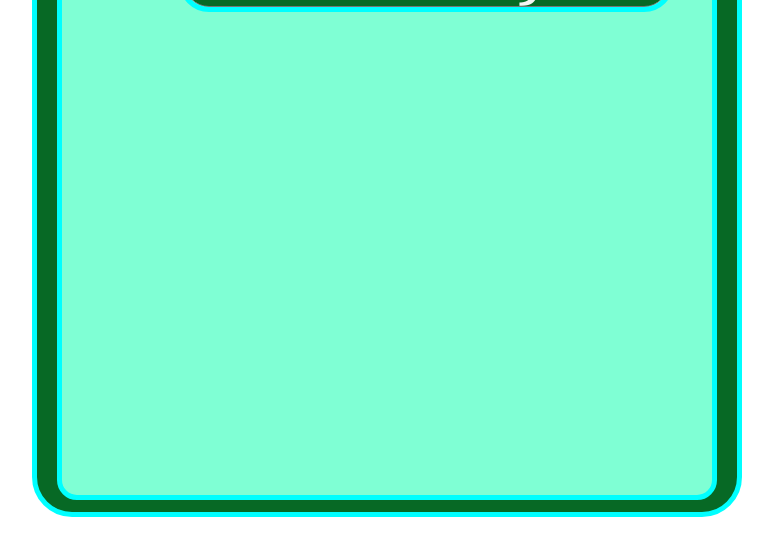
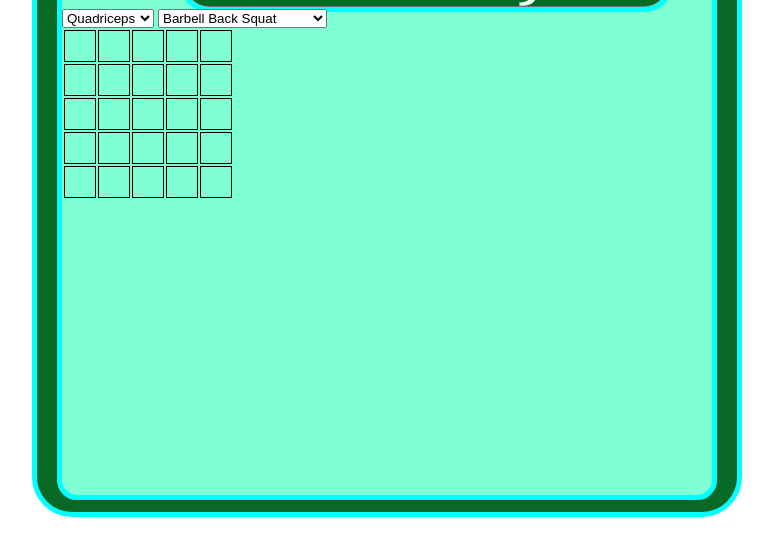
Before and after one commit to 4pd4stantone/SBA_316, a plain HTML site: page index.html in a window 1280 px wide. Shown: the part 197-752 px from the top of the page, without its empty margins (253-1026 px from the left). Drawn offline with Linux system fonts and the light colour scheme.

Commit message:
added a table and 2 dropdown menus

```diff
--- a/index.html
+++ b/index.html
@@ -1,10 +1,10 @@
 <!DOCTYPE html>
 <html lang="en">
   <head>
-    <meta charset="UTF-8">
-    <meta name="viewport" content="width=device-width, initial-scale=1.0">
+    <meta charset="UTF-8" />
+    <meta name="viewport" content="width=device-width, initial-scale=1.0" />
     <script src="./script.js" defer></script>
-    <link rel="stylesheet" href='./styles.css'>
+    <link rel="stylesheet" href="./styles.css" />
     <title>Document</title>
   </head>
   <body>
@@ -12,34 +12,42 @@
       <div id="innerFrame">
         <header>
           <div id="logoDiv">
-                    <img src="./SOWlogo.png" alt="SOW logo" id="logo">
-
+            <img src="./SOWlogo.png" alt="SOW logo" id="logo" />
           </div>
           <div id="weekday">
             <select name="select-day" id="select-day">
-                        <option value="Monday">Monday
-                        </option>
-                        <option value="Tuesday">Tuesday
-                        </option>
-                        <option value="Wednesday">
-                        Wednesday</option>
-                        <option value="Thursday">
-                        Thursday</option>
-                        <option value="Thursday">
-                        Friday</option>
-                        <option value="Thursday">
-                        Saturday</option>
-                        <option value="Thursday">
-                        Sunday</option>
+              <option value="Monday">Monday</option>
+              <option value="Tuesday">Tuesday</option>
+              <option value="Wednesday">Wednesday</option>
+              <option value="Thursday">Thursday</option>
+              <option value="Thursday">Friday</option>
+              <option value="Thursday">Saturday</option>
+              <option value="Thursday">Sunday</option>
             </select>
-
           </div>
-
         </header>
-
-
+        <main>
+          <div id="exercise">
+            <div>
+              <select name="select-body-part" id="select-body-part">
+                <option value="Quadriceps">Quadriceps</option>
+                <option value="Glutes">Glutes</option>
+                <option value="Hamstrings">Hamstrings</option>
+                <option value="Calves">Calves</option>
+                <option value="Abdominals">Abdominals</option>
+              </select>
+              <select name="quad-exercise" id="quad-exercise">
+                <option value="Barbell Back Squat">Barbell Back Squat</option>
+                <option value="Dumbell Walking Lunges">Dumbell Walking Lunges</option>
+                <option value="Sissy Squats">Sissy Squats</option>
+                <option value="Seated Leg Extensions">Seated Leg Extensions</option>
+                <option value="Leg Press">Leg Press</option>
+              </select>
+            </div>
+            <div id="workout-table"></div>
+          </div>
+        </main>
       </div>
     </div>
-
   </body>
 </html>
--- a/script.js
+++ b/script.js
@@ -1,14 +1,26 @@
 
 
+// const fragZone = document.getElementById('coolFragZone')
+
+// const fragment = document.createDocumentFragment();
+// fragment.appendChild(document.createElement)
 
 
+// adding weeks and sets to workout plan
+const weeks = 5;
+const sets = 5;
 
+const workoutTable = document.getElementById("workout-table");
+const table = document.createElement("table");
 
+for (let r = 0; r < weeks; r++) {
+  const tr = document.createElement("tr");
+  for (let s = 0; s < sets; s++) {
+    const td = document.createElement("td");
+    tr.appendChild(td);
+  }
+  table.appendChild(tr);
+}
 
-
-
-
-const fragZone = document.getElementById('coolFragZone')
-
-const fragment = document.createDocumentFragment();
-fragment.appendChild(document.createElement)
+workoutTable.appendChild(table);
+console.log(table)
--- a/styles.css
+++ b/styles.css
@@ -62,3 +62,8 @@ header {
     outline: 5px aqua solid;
     border-radius: 25px;
 }
+
+td {
+  border: 1px solid black;
+  padding: 15px;
+}
```
Lines whose indentation alone changed are shown as unchanged.
